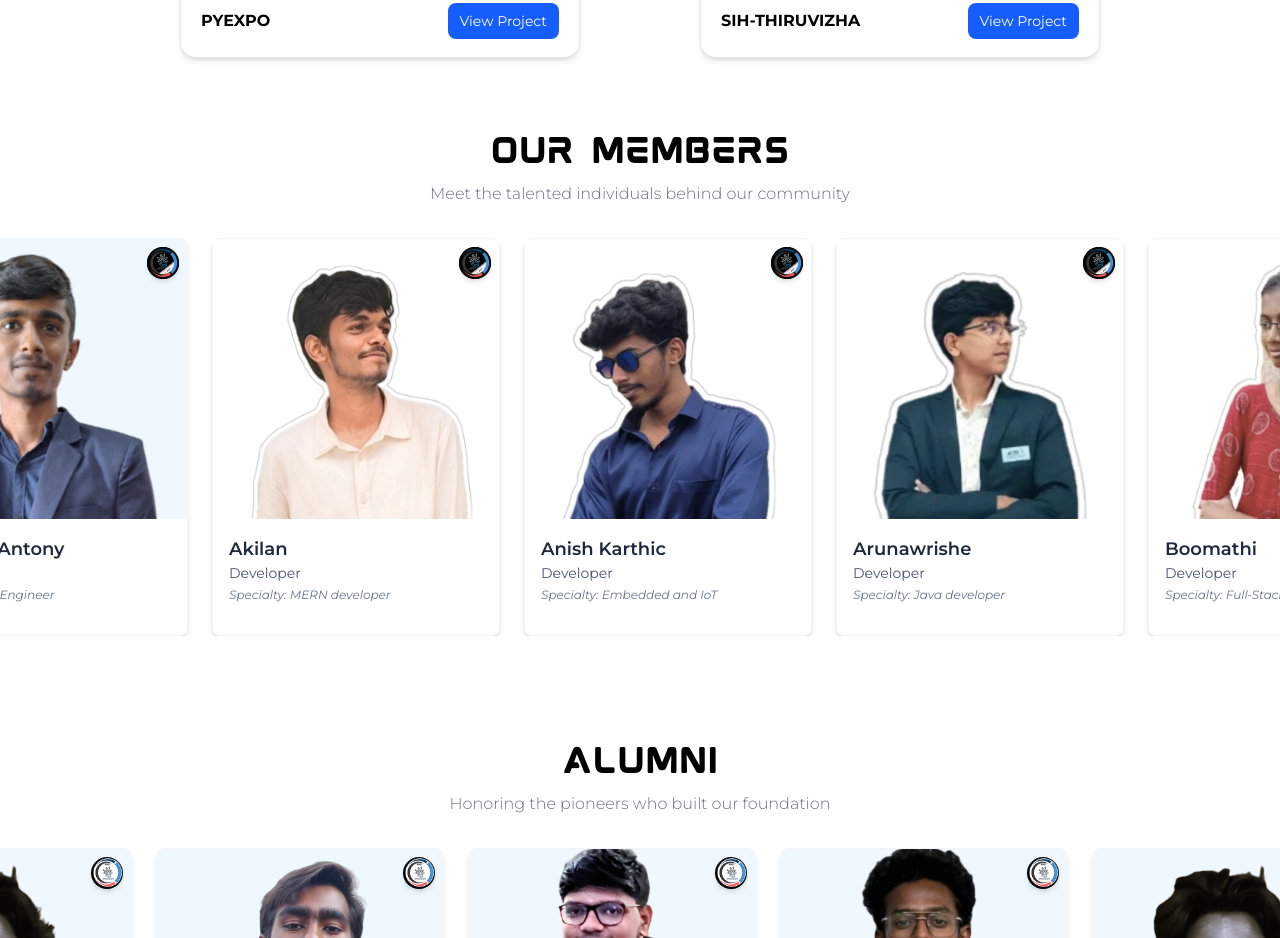
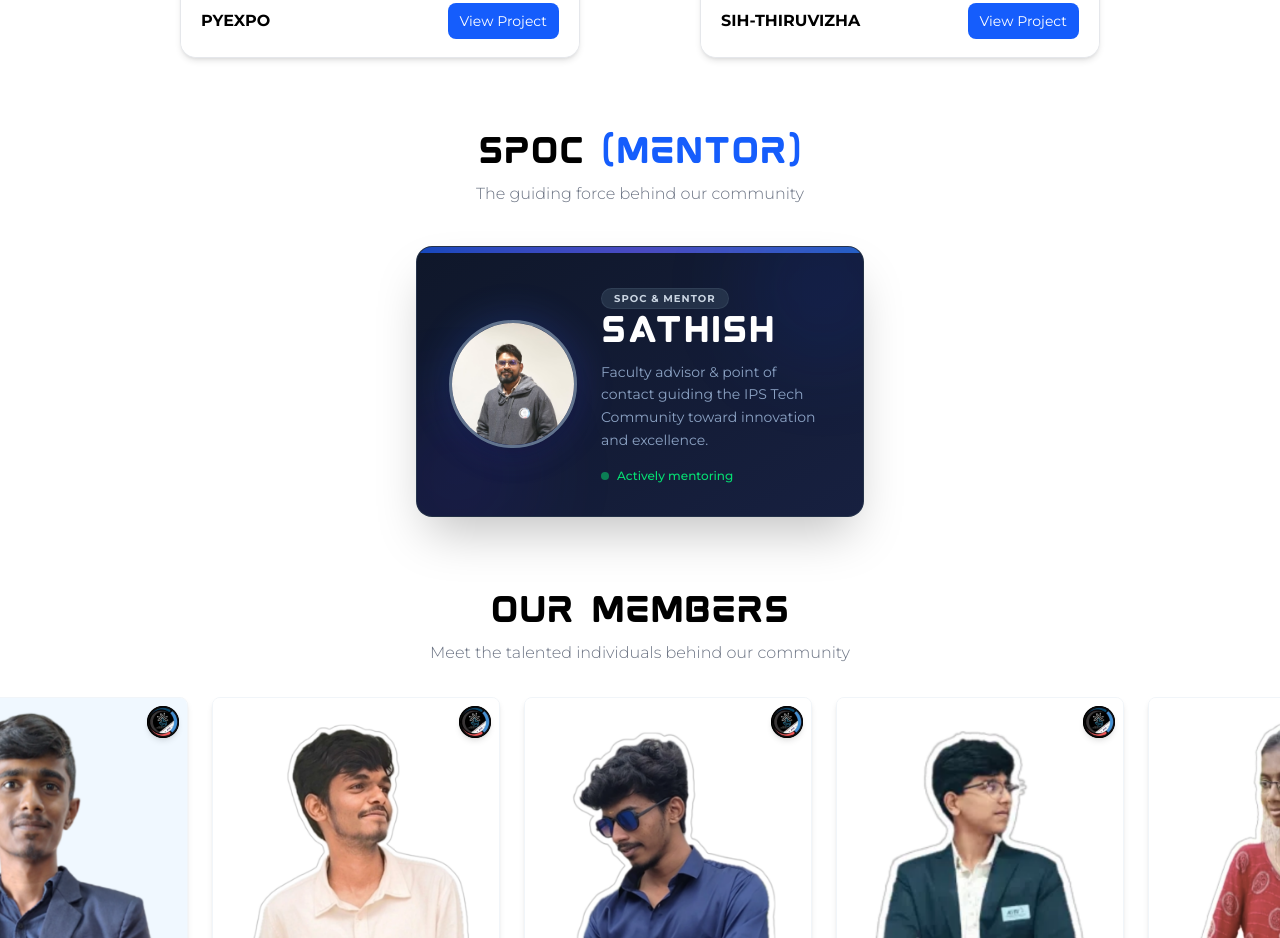
Before and after one commit to Kite-IPS/Ips_Portfolio, a React (Vite) app in the folder Client/: page / in a window 1280 px wide. Shown: the part 4260-5198 px from the top of the page. Built offline with nearby package versions, Linux system fonts and the light colour scheme.

Commit message:
Added SPOC/Mentor section to LandingPage with Sathish's profile image and details for enhanced community representation.

```diff
--- a/Client/src/Pages/LandingPage.jsx
+++ b/Client/src/Pages/LandingPage.jsx
@@ -13,6 +13,7 @@ import Member from '../Components/Member';
 import { AlumniSection } from '../Components/Member';
 import { useNavigate } from 'react-router-dom';
 import Footer from '../Components/Footer';
+import SathishImg from '../assets/members/sathish.jpeg';
 import { FaRocket } from "react-icons/fa";
 
 
@@ -188,6 +189,50 @@ const LandingPage = () => {
                 </div>
 
 
+                {/* SPOC / Mentor Section */}
+                <div id="spoc" className="mt-16 md:mt-20">
+                    <h1 className='font-bold text-xl sm:text-2xl md:text-3xl mokoto-text text-center'>SPOC <span className='text-blue-600'>(Mentor)</span></h1>
+                    <p className='font-light text-sm sm:text-base text-gray-500 mt-2 text-center px-4'>The guiding force behind our community</p>
+
+                    <div className='mt-10 flex justify-center px-4'>
+                        <div className='relative w-full max-w-md rounded-2xl overflow-hidden bg-gradient-to-br from-[#0f172a] to-[#172040] shadow-2xl border border-slate-700/60'>
+                            {/* Decorative blobs */}
+                            <div className='absolute -top-10 -right-10 w-40 h-40 rounded-full bg-blue-700/10 blur-2xl pointer-events-none'></div>
+                            <div className='absolute -bottom-10 -left-10 w-40 h-40 rounded-full bg-indigo-700/10 blur-2xl pointer-events-none'></div>
+
+                            {/* Top accent bar */}
+                            <div className='h-1.5 w-full bg-gradient-to-r from-blue-600/70 via-indigo-500/70 to-blue-500/70'></div>
+
+                            <div className='relative flex flex-col sm:flex-row items-center gap-6 px-8 py-8'>
+                                {/* Photo */}
+                                <div className='relative shrink-0'>
+                                    <div className='absolute inset-0 rounded-full bg-gradient-to-br from-blue-500/40 to-indigo-600/40 blur-lg opacity-40 scale-110'></div>
+                                    <img
+                                        src={SathishImg}
+                                        alt='Sathish'
+                                        className='relative w-28 h-28 sm:w-32 sm:h-32 rounded-full object-cover object-top border-[3px] border-slate-500 shadow-xl'
+                                    />
+                                </div>
+
+                                {/* Info */}
+                                <div className='text-center sm:text-left'>
+                                    <span className='inline-block mb-2 px-3 py-0.5 rounded-full text-[10px] font-bold tracking-widest uppercase bg-slate-700/60 text-slate-300 border border-slate-600/40'>
+                                        SPOC &amp; Mentor
+                                    </span>
+                                    <h2 className='font-bold text-2xl sm:text-3xl mokoto-text text-white tracking-wide'>Sathish</h2>
+                                    <p className='mt-2 text-sm text-blue-200/70 leading-relaxed'>
+                                        Faculty advisor &amp; point of contact guiding the IPS Tech Community toward innovation and excellence.
+                                    </p>
+                                    <div className='mt-4 flex items-center justify-center sm:justify-start gap-2'>
+                                        <span className='w-2 h-2 rounded-full bg-green-400 animate-pulse'></span>
+                                        <span className='text-xs text-green-400 font-medium'>Actively mentoring</span>
+                                    </div>
+                                </div>
+                            </div>
+                        </div>
+                    </div>
+                </div>
+
                 <div id="members" className="mt-16 md:mt-20 ">
     <h1 className='font-bold text-xl sm:text-2xl md:text-3xl mokoto-text text-center'>Our Members</h1>
     <p className='font-light text-sm sm:text-base text-gray-500 mt-2 text-center px-4'>Meet the talented individuals behind our community</p>
```
Also changed, not shown: Client/src/assets/members/sathish.jpeg (added).
